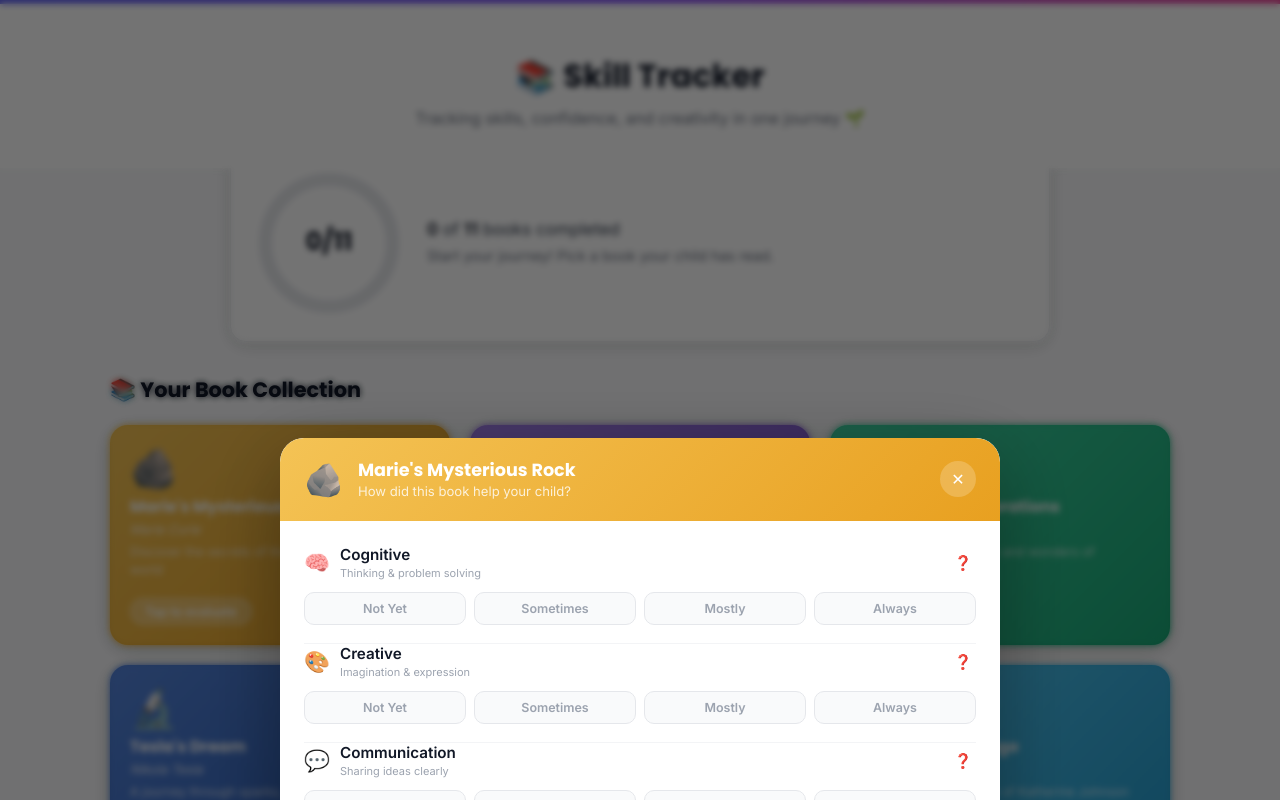
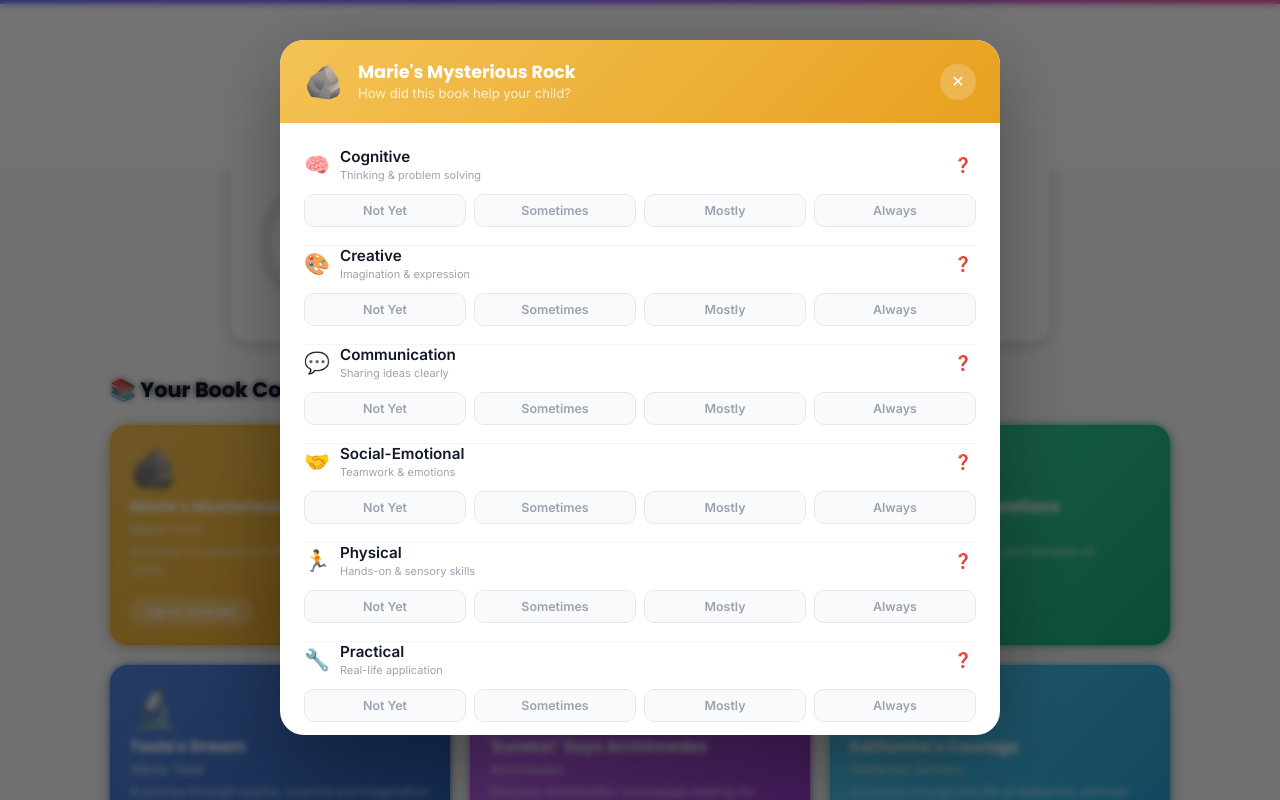
Before and after one commit to yashvim1-sketch/beyond-box-skill-tracker-student, a React (Create React App) app: page /#/ in a window 1280 px wide. Both pictures are taken after a click on the button 280 px from the left and 535 px from the top of the page. Shown: the top 800 px of the page. Built offline with nearby package versions, Linux system fonts and the light colour scheme.

Commit message:
Fix central modal layout x2

```diff
--- a/src/App.css
+++ b/src/App.css
@@ -441,9 +441,11 @@ h4 {
   background: rgba(0, 0, 0, 0.55);
   z-index: 9999;
   display: flex;
-  align-items: center;
+  align-items: flex-start;
+  /* ← changed */
   justify-content: center;
-  padding: 16px;
+  padding: 5vh 16px;
+  /* ← changed */
   overflow-y: auto;
   backdrop-filter: blur(3px);
 }
--- a/src/components/SkillRatingModal.jsx
+++ b/src/components/SkillRatingModal.jsx
@@ -48,7 +48,7 @@ export default function SkillRatingModal({ book, onClose, onSubmit }) {
       <div
         className="modal-sheet"
         style={{
-          transform: isVisible ? 'scale(1)' : 'translate(-50%, -50%) scale(0.96)',
+          transform: isVisible ? 'scale(1)' : 'scale(0.96)',
           opacity: isVisible ? 1 : 0,
           transition: 'transform 0.25s ease, opacity 0.25s ease'
         }}
```
